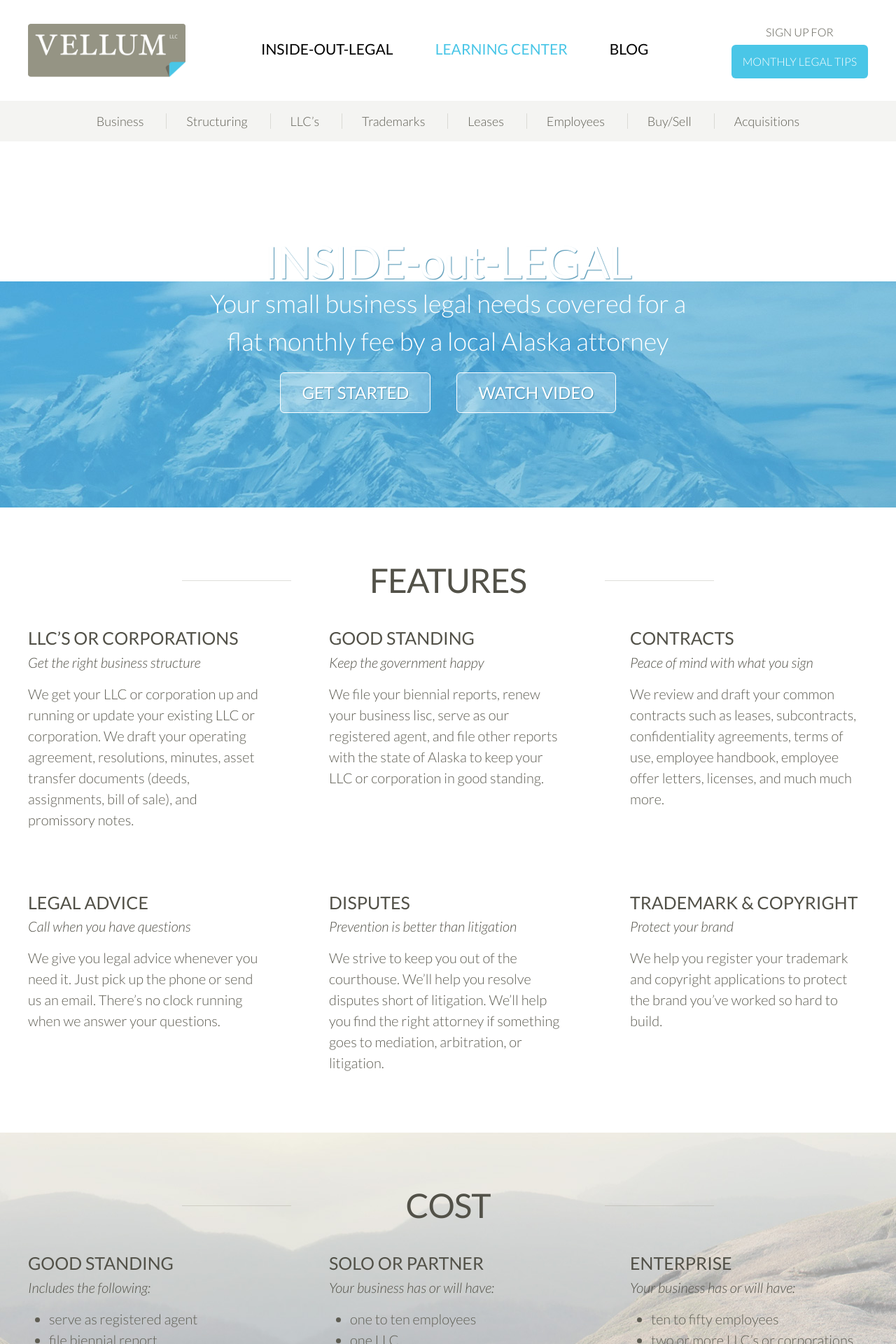
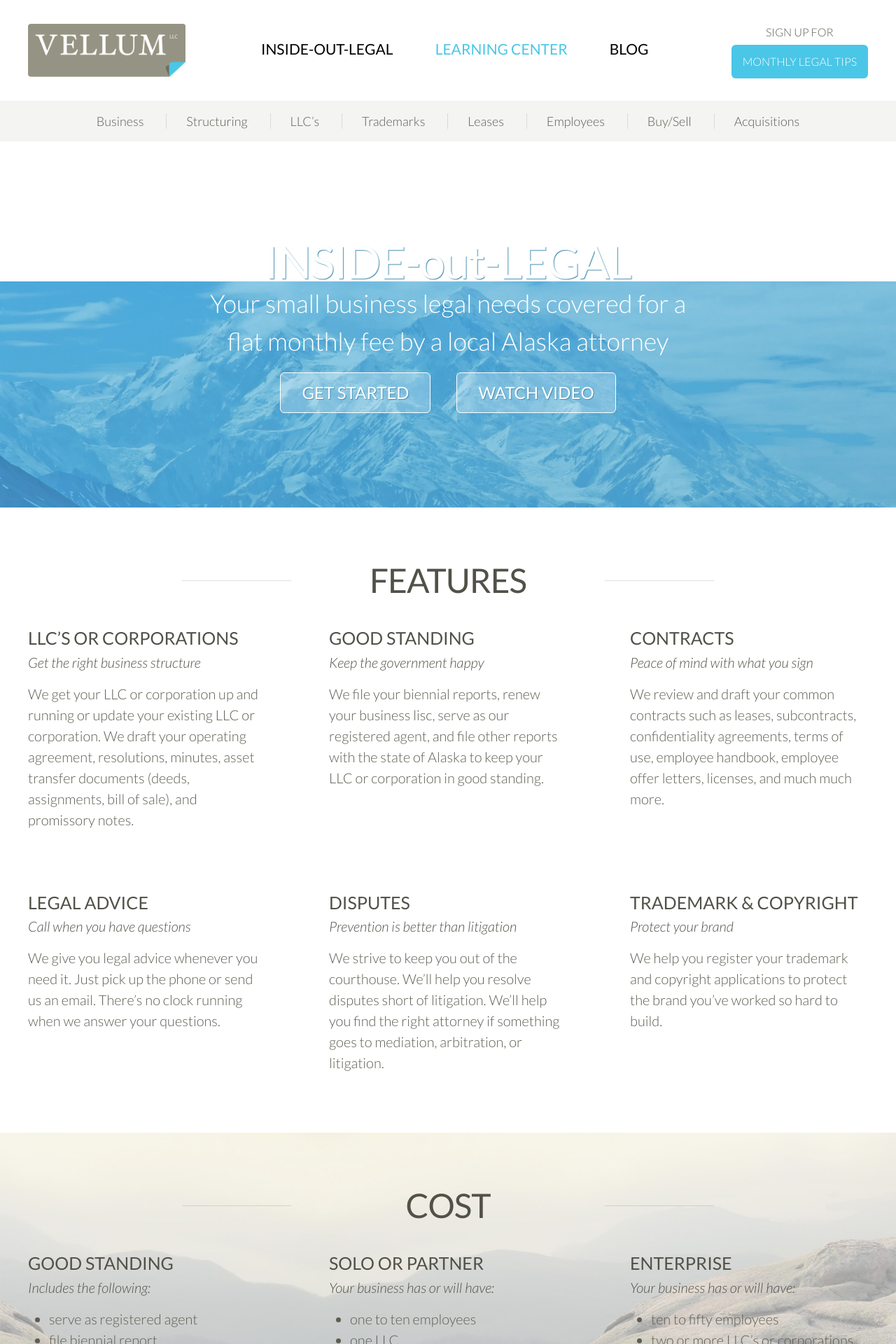
Before and after one commit to sundogmedia/sundogmedia.github.io, a Jekyll site: the page built from index.html, in a window 1280 px wide. Shown: the top 1920 px of the page at 70% size. Built offline with Jekyll 4.4.1, drawn with Linux system fonts in a browser that asks for light colours.

Commit message:
Messing around with bg images

```diff
--- a/_sass/_layout.scss
+++ b/_sass/_layout.scss
@@ -269,7 +269,7 @@
 
  	a:hover{ background: $background-color; color: $link-color; text-shadow: none;  }
 
- 	@include min-media-query($on-desktop) { background-size: auto;  }
+ 	@include media-query($on-desktop) { background-size: auto;  }
 
  	@include media-query($on-tablet-portrait) { background-position: center 0; padding-top: 100px; font-size: 30px; background-size: auto 100%;
  		h1{ font-size: 58px;}
@@ -283,7 +283,7 @@
 
  #cost{ background: url('../images/bg-cost.jpg') no-repeat center bottom; background-attachment: fixed;  background-size: 100% auto;
 
- 	@include min-media-query($on-desktop) { background-size: auto;  }
+ 	@include media-query($on-desktop) { background-size: auto;  }
 
  	@include media-query($on-tablet-portrait) { background-position: center 0; background-size: auto 100%;  }
  }
@@ -398,7 +398,7 @@
 
  	a{ font-weight: 400; }
 
- 	@include min-media-query($on-desktop) { background-size: auto;  }
+ 	@include media-query($on-desktop) { background-size: auto;  }
  }
 
 
```
